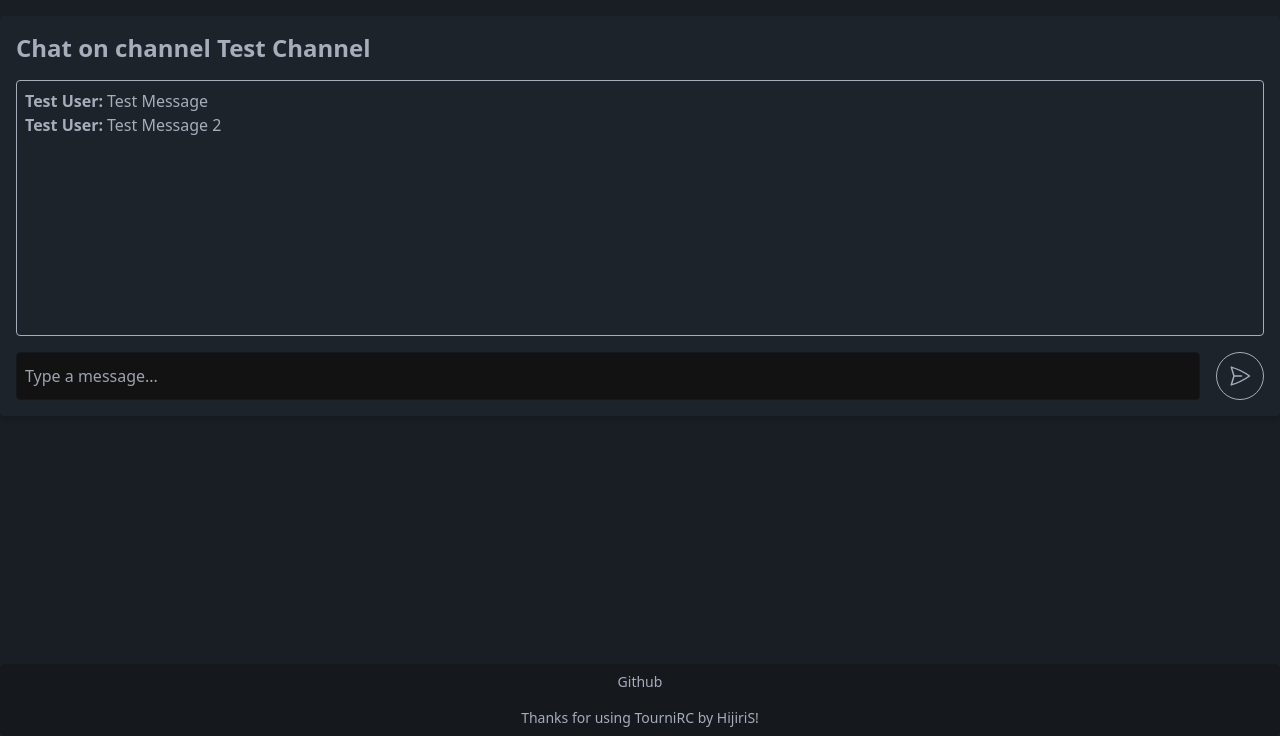
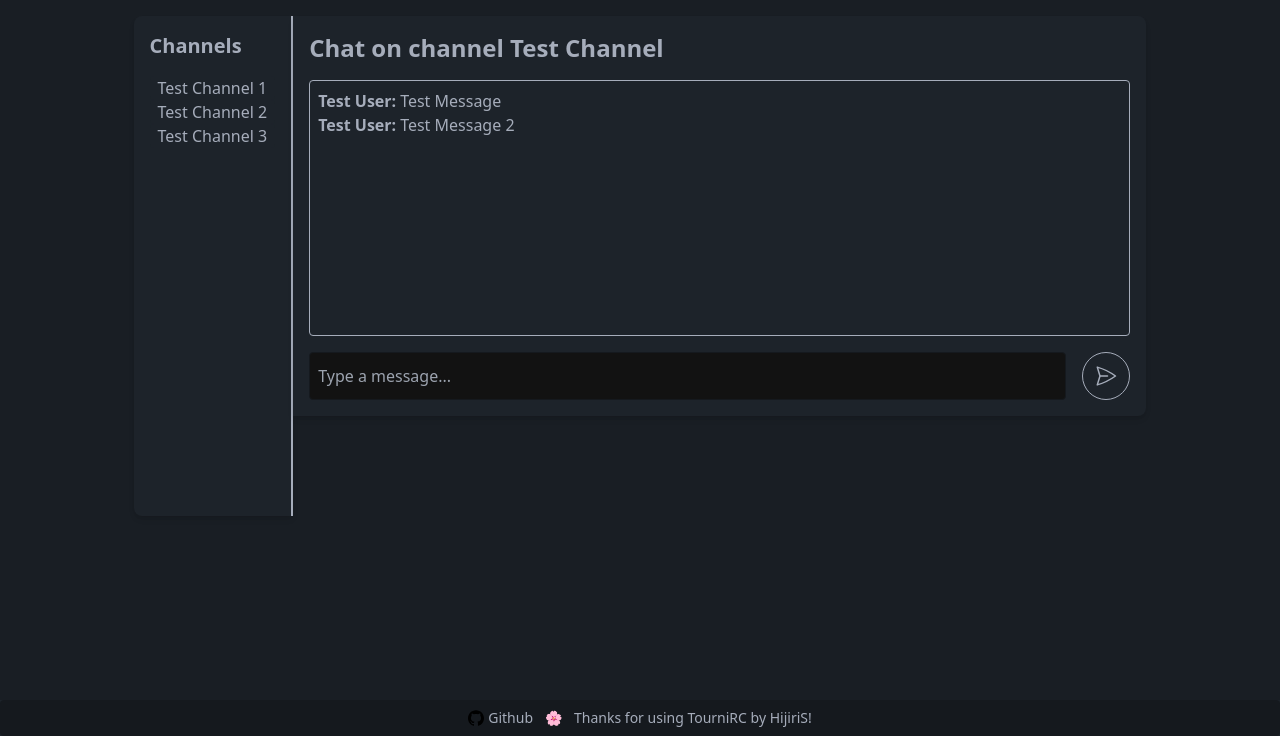
Before and after one commit to NyxIsBad/TourniRC, a Flask app: page / in a window 1280 px wide. Shown: the part 64-800 px from the top of the page. Run offline with Flask 3, Linux system fonts and the light colour scheme; parts of the project's set-up code (start-up, migrations or seed data) failed here and were passed over.

Commit message:
sidebar tinkering

```diff
--- a/static/css/output.css
+++ b/static/css/output.css
@@ -2704,6 +2704,12 @@ html {
   margin-top: 0;
 }
 
+.mockup-phone .display {
+  overflow: hidden;
+  border-radius: 40px;
+  margin-top: -25px;
+}
+
 .mockup-browser .mockup-browser-toolbar .input {
   position: relative;
   margin-left: auto;
@@ -2864,8 +2870,25 @@ html {
   margin-right: auto;
 }
 
+.my-4 {
+  margin-top: 1rem;
+  margin-bottom: 1rem;
+}
+
 .mb-4 {
   margin-bottom: 1rem;
+}
+
+.ml-0 {
+  margin-left: 0px;
+}
+
+.ml-1 {
+  margin-left: 0.25rem;
+}
+
+.mr-0 {
+  margin-right: 0px;
 }
 
 .mr-1 {
@@ -2905,6 +2928,10 @@ html {
   height: 400px;
 }
 
+.h-\[500px\] {
+  height: 500px;
+}
+
 .max-h-\[21\.5rem\] {
   max-height: 21.5rem;
 }
@@ -2917,16 +2944,28 @@ html {
   width: 0.25rem;
 }
 
+.w-4 {
+  width: 1rem;
+}
+
 .w-52 {
   width: 13rem;
 }
 
+.w-8\/12 {
+  width: 66.666667%;
+}
+
 .w-full {
   width: 100%;
 }
 
-.max-w-full {
-  max-width: 100%;
+.max-w-none {
+  max-width: none;
+}
+
+.max-w-sm {
+  max-width: 24rem;
 }
 
 .flex-1 {
@@ -2937,12 +2976,17 @@ html {
   flex-grow: 1;
 }
 
-.grid-flow-col {
-  grid-auto-flow: column;
+.translate-y-0\.5 {
+  --tw-translate-y: 0.125rem;
+  transform: translate(var(--tw-translate-x), var(--tw-translate-y)) rotate(var(--tw-rotate)) skewX(var(--tw-skew-x)) skewY(var(--tw-skew-y)) scaleX(var(--tw-scale-x)) scaleY(var(--tw-scale-y));
 }
 
 .grid-cols-4 {
   grid-template-columns: repeat(4, minmax(0, 1fr));
+}
+
+.flex-row {
+  flex-direction: row;
 }
 
 .flex-col {
@@ -2995,8 +3039,22 @@ html {
   border-radius: 0.5rem;
 }
 
+.rounded-l-lg {
+  border-top-left-radius: 0.5rem;
+  border-bottom-left-radius: 0.5rem;
+}
+
+.rounded-r-lg {
+  border-top-right-radius: 0.5rem;
+  border-bottom-right-radius: 0.5rem;
+}
+
 .border {
   border-width: 1px;
+}
+
+.border-r-2 {
+  border-right-width: 2px;
 }
 
 .border-base-300 {
@@ -3052,8 +3110,17 @@ html {
   padding: 1rem;
 }
 
+.px-2 {
+  padding-left: 0.5rem;
+  padding-right: 0.5rem;
+}
+
 .text-left {
   text-align: left;
+}
+
+.align-middle {
+  vertical-align: middle;
 }
 
 .text-2xl {
@@ -3108,6 +3175,11 @@ html {
 
 /* Add DaisyUI components */
 
+.hover\:bg-base-200:hover {
+  --tw-bg-opacity: 1;
+  background-color: var(--fallback-b2,oklch(var(--b2)/var(--tw-bg-opacity)));
+}
+
 .hover\:bg-primary:hover {
   --tw-bg-opacity: 1;
   background-color: var(--fallback-p,oklch(var(--p)/var(--tw-bg-opacity)));
--- a/templates/chat.html
+++ b/templates/chat.html
@@ -1,10 +1,36 @@
 {% extends "layout.html" %}
 {% block title %}Chat{% endblock %}
 {% block content %}
-<div class="max-w-full mx-auto mt-4 bg-base-100 p-4 rounded shadow-md h-[400px] flex flex-col">
+<!-- Entire page's flexbox -->
+<div class="flex flex-row">
+    <!-- Sidebar for chat selection -->
+    <div class="max-w-sm mx-auto my-4 bg-base-100 rounded-l-lg mr-0 p-4 border-r-2 border-base-content shadow-md h-[500px] overflow-y-auto">
+        <h2 class="text-xl font-bold mb-4">Channels</h2>
+        <ul>
+            <li>
+                <a href="/chat/test_channel_1" class="block px-2 bg-base-100 hover:bg-base-200 rounded">
+                    Test Channel 1
+                </a>
+            </li>
+            <li>
+                <a href="/chat/test_channel_2" class="block px-2 bg-base-100 hover:bg-base-200 rounded">
+                    Test Channel 2
+                </a>
+            </li>
+            <li>
+                <a href="/chat/test_channel_3" class="block px-2 bg-base-100 hover:bg-base-200 rounded">
+                    Test Channel 3
+                </a>
+            </li>
+            <!-- Add more channels as needed -->
+        </ul>
+    </div>
+    <!-- Main chat area -->
+    <!-- outer wrapper which will contain chat & player display -->
+    <div class="max-w-none w-8/12 mx-auto my-4 bg-base-100 ml-0 p-4 rounded-r-lg shadow-md h-[400px] flex flex-col">
         <h1 class="text-2xl font-bold mb-4">Chat on channel Test Channel</h1>
         <!-- Start of chat message rendering -->
-    <div class="flex-1 space-y-2 rounded bg-base-100 border border-base-content">
+        <div id="messages" class="flex-1 space-y-2 rounded bg-base-100 border border-base-content">
             <div class="p-2">
                 <div class="flex items-start">
                     <p class="font-semibold mr-1">Test User:</p>
@@ -16,9 +42,9 @@
                 </div>
             </div>
         </div>
-    <form class="mt-4" action="/send_message" method="POST">
+        <form id="message-form" class="mt-4" action="/send_message" method="POST">
             <div class="flex">
-            <input type="text" name="message" class="flex-1 p-2 border border-base-300 rounded mr-4" placeholder="Type a message...">
+                <input id="message-input" type="text" name="message" class="flex-1 p-2 border border-base-300 rounded mr-4" placeholder="Type a message...">
                 <button class="btn btn-circle btn-outline">
                     <svg xmlns="http://www.w3.org/2000/svg" fill="none" viewBox="0 0 24 24" stroke-width="1.5" stroke="currentColor" class="size-6">
                         <path stroke-linecap="round" stroke-linejoin="round" d="M6 12 3.269 3.125A59.769 59.769 0 0 1 21.485 12 59.768 59.768 0 0 1 3.27 20.875L5.999 12Zm0 0h7.5" />
@@ -27,4 +53,36 @@
             </div>
         </form>
     </div>
+</div>
+<script>
+    document.addEventListener('DOMContentLoaded', () => {
+        const form = document.getElementById('message-form');
+        const messageInput = document.getElementById('message-input');
+
+        form.addEventListener('submit', (e) => {
+            e.preventDefault();
+
+            const message = messageInput.value.trim();
+            if (!message) return;
+
+            // Clear the input field
+            messageInput.value = '';
+            fetch("{{ url_for('send_message') }}", {
+                method: "POST",
+                headers: {
+                    "Content-Type": "application/json"
+                },
+                body: JSON.stringify({ message })
+            }).then(response => {
+                if (response.ok) {
+                    console.log("Message sent successfully");
+                } else {
+                    console.error("Message failed");
+                }
+            }).catch(error => {
+                console.error("Error sending message:", error);
+            });
+        });
+    });
+</script>
 {% endblock %}
--- a/templates/layout.html
+++ b/templates/layout.html
@@ -47,12 +47,19 @@
     </main>
     <!-- Footer -->
     <footer class="footer footer-center bg-base-300 text-base-content rounded p-2" style="row-gap: 1rem">
-        <nav class="grid grid-flow-col gap-2">
-          <a class="link link-hover" href="https://github.com/NyxIsBad/TourniRC">Github</a>
-        </nav>
-        <aside>
-          <p>Thanks for using TourniRC by HijiriS!</p>
-        </aside>
+        <div class="flex flex-row">
+            <div class="mr-1">
+                <a class="link link-hover flex flex-row" href="https://github.com/NyxIsBad/TourniRC">
+                    <svg class="w-4 h-4 mr-1 translate-y-0.5 align-middle" role="img" viewBox="0 0 24 24" xmlns="http://www.w3.org/2000/svg">
+                        <title>GitHub</title><path d="M12 .297c-6.63 0-12 5.373-12 12 0 5.303 3.438 9.8 8.205 11.385.6.113.82-.258.82-.577 0-.285-.01-1.04-.015-2.04-3.338.724-4.042-1.61-4.042-1.61C4.422 18.07 3.633 17.7 3.633 17.7c-1.087-.744.084-.729.084-.729 1.205.084 1.838 1.236 1.838 1.236 1.07 1.835 2.809 1.305 3.495.998.108-.776.417-1.305.76-1.605-2.665-.3-5.466-1.332-5.466-5.93 0-1.31.465-2.38 1.235-3.22-.135-.303-.54-1.523.105-3.176 0 0 1.005-.322 3.3 1.23.96-.267 1.98-.399 3-.405 1.02.006 2.04.138 3 .405 2.28-1.552 3.285-1.23 3.285-1.23.645 1.653.24 2.873.12 3.176.765.84 1.23 1.91 1.23 3.22 0 4.61-2.805 5.625-5.475 5.92.42.36.81 1.096.81 2.22 0 1.606-.015 2.896-.015 3.286 0 .315.21.69.825.57C20.565 22.092 24 17.592 24 12.297c0-6.627-5.373-12-12-12"/></svg>
+                    Github
+                </a>
+            </div>
+            🌸
+            <aside class="ml-1">
+                <p>Thanks for using TourniRC by HijiriS!</p>
+            </aside>
+        </div>
     </footer>
     <!-- JavaScript to handle theme switching and persistence -->
     <script>
--- a/ui.py
+++ b/ui.py
@@ -1,6 +1,7 @@
 from flask import Flask, render_template, request, redirect, url_for, jsonify
 from waitress import serve
 from cfg import uiConfig, THEMES
+from osu_irc import Message
 
 from typing import *
 
@@ -34,6 +35,15 @@ def set_theme():
         return jsonify(success=True), 200
     return jsonify(success=False), 400
 
+@app.route('/send_message', methods=['POST'])
+def send_message():
+    data: Dict[str, Any] = request.get_json()
+    message_content: str = data.get('message', None).strip()
+    if message_content:
+        print(f"Message sent: {message_content}")
+        return jsonify(success=True), 200
+    return jsonify(success=False), 400
+
 # ---------------------
 # Starting webserver
 # ---------------------
```
Lines whose indentation alone changed are shown as unchanged.
